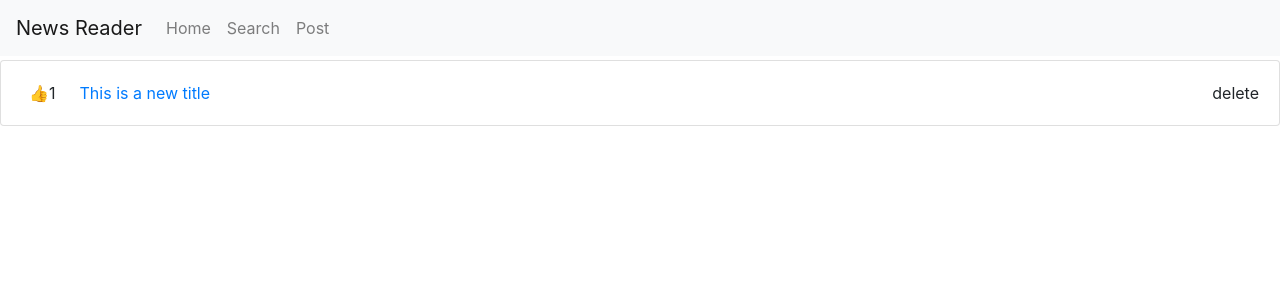
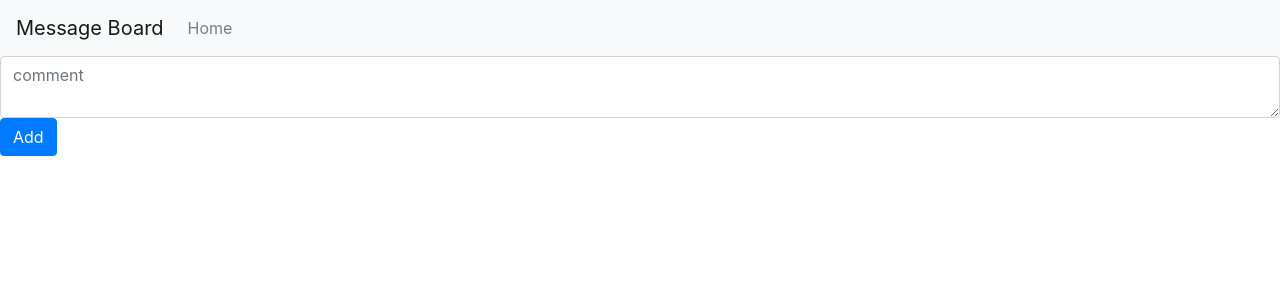
Before and after one commit to pavankumarchalla/message-board-redux, a React (Create React App) app: page / in a window 1280 px wide. Shown: the top 300 px of the page. Built offline with nearby package versions, Linux system fonts and the light colour scheme.

Commit message:
Basic react message board app is ready

```diff
--- a/src/components/App.js
+++ b/src/components/App.js
@@ -1,27 +1,30 @@
 import React from "react";
-import PostList from "./PostList";
+import CommentList from "./CommentList";
+import CommentForm from "./CommentForm";
 import "bootstrap/dist/css/bootstrap.css";
 
 class App extends React.Component {
   state = {
-    posts: [
-      {
-        id: 1,
-        title: "This is a new title",
-        url: "http://google.com"
-      }
-    ]
+    comments: []
   };
 
-  addPost(post) {
-    //this.setState({ posts: [...this.state.posts, post] });
+  addComment(comment) {
+    this.setState({ comments: [...this.state.comments, comment] });
+  }
+
+  deleteComment(comment) {
+    const updatedComments = this.state.comments.filter(c => c !== comment);
+    this.setState({ comments: updatedComments });
   }
 
   render() {
     return (
       <div>
-        {/* <TodoForm addTodo={item => this.props.addTodo(item)} /> */}
-        <PostList posts={this.state.posts} deletePost={this.deletePost} />
+        <CommentForm addComment={comment => this.addComment(comment)} />
+        <CommentList
+          comments={this.state.comments}
+          deleteComment={comment => this.deleteComment(comment)}
+        />
       </div>
     );
   }
--- /dev/null
+++ b/src/components/CommentForm.js
@@ -0,0 +1,41 @@
+import React from "react";
+
+class PostForm extends React.Component {
+  constructor(props) {
+    super(props);
+    this.state = {
+      commentInput: ""
+    };
+  }
+
+  handleChange = event => {
+    this.setState({
+      commentInput: event.target.value
+    });
+  };
+
+  handleSubmit = event => {
+    event.preventDefault();
+    this.props.addComment(this.state.commentInput);
+    this.setState({
+      inputText: ""
+    });
+  };
+  render() {
+    return (
+      <form>
+        <textarea
+          onChange={this.handleChange}
+          type="text"
+          className="form-control"
+          value={this.state.commentInput}
+          placeholder="comment"
+        />
+        <button onClick={this.handleSubmit} className="btn btn-primary">
+          Add
+        </button>
+      </form>
+    );
+  }
+}
+export default PostForm;
--- a/src/components/PostList.js
+++ b/src/components/CommentList.js
@@ -1,34 +1,24 @@
 import React from "react";
 
-class PostList extends React.Component {
-  handleDelete = item => {
-    // this.props.deleteTodo(item);
+class CommentList extends React.Component {
+  handleDelete = comment => {
+    this.props.deleteComment(comment);
   };
 
-  renderPost(post) {
-    if (post) {
-      return <a href={post.url}>{post.title}</a>;
-    }
-  }
-
   render() {
-    if (!this.props.posts.length > 0) {
-      return "loading....";
-    }
-
     return (
       <ul className="list-group">
-        {this.props.posts.map(post => {
+        {this.props.comments.map(comment => {
           return (
-            <div key={post.title} className="card mt-1">
+            <div key={comment} className="card mt-1">
               <div className="card-body">
                 <span className="ml-2" role="img" aria-label="">
                   👍
                 </span>
                 <span className="mr-4 upvotes">1</span>
-                {this.renderPost(post)}
+                {comment}
                 <span
-                  onClick={this.handleDelete.bind(this, post)}
+                  onClick={this.handleDelete.bind(this, comment)}
                   className="float-right"
                 >
                   delete
@@ -42,4 +32,4 @@ class PostList extends React.Component {
   }
 }
 
-export default PostList;
+export default CommentList;
--- a/src/components/Navbar.js
+++ b/src/components/Navbar.js
@@ -7,7 +7,7 @@ class Navbar extends React.Component {
       <div>
         <nav className="navbar navbar-expand-lg navbar-light bg-light">
           <Link className="navbar-brand" to="/">
-            News Reader
+            Message Board
           </Link>
           <button
             className="navbar-toggler"
@@ -27,16 +27,6 @@ class Navbar extends React.Component {
                   Home <span className="sr-only">(current)</span>
                 </Link>
               </li>
-              <li className="nav-item">
-                <Link className="nav-link" to="/search">
-                  Search
-                </Link>
-              </li>
-              <li className="nav-item">
-                <Link className="nav-link" to="/post">
-                  Post
-                </Link>
-              </li>
             </ul>
           </div>
         </nav>
--- a/src/components/PostForm.js
+++ /dev/null
@@ -1,57 +0,0 @@
-import React from "react";
-
-class PostForm extends React.Component {
-  constructor(props) {
-    super(props);
-    this.state = {
-      newPost: {
-        title: "",
-        link: ""
-      }
-    };
-  }
-
-  handleChangeTitle = event => {
-    this.setState({
-      newPost: { title: event.target.value }
-    });
-  };
-
-  handleChangeLink = event => {
-    this.setState({
-      newPost: { link: event.target.value }
-    });
-  };
-
-  handleSubmit = event => {
-    event.preventDefault();
-    this.props.addPost(this.state.newPost);
-    this.setState({
-      inputText: ""
-    });
-  };
-  render() {
-    return (
-      <form>
-        <input
-          onChange={this.handleChangeTitle}
-          type="text"
-          className="form-control"
-          value={this.state.titleInput}
-          placeholder="Post title"
-        />
-        <input
-          onChange={this.handleChangeLink}
-          type="text"
-          className="form-control"
-          value={this.state.linkInput}
-          placeholder="Post link"
-        />
-        <button onClick={this.handleSubmit} className="btn btn-primary">
-          Add
-        </button>
-      </form>
-    );
-  }
-}
-export default PostForm;
--- a/src/index.js
+++ b/src/index.js
@@ -2,7 +2,7 @@ import React from "react";
 import ReactDOM from "react-dom";
 import { BrowserRouter, Route } from "react-router-dom";
 import App from "./components/App";
-import PostForm from "./components/PostForm";
+import CommentForm from "./components/CommentForm";
 import Navbar from "./components/Navbar";
 
 ReactDOM.render(
@@ -11,7 +11,7 @@ ReactDOM.render(
       <div>
         <Navbar />
         <Route path="/" exact component={App} />
-        <Route path="/post" component={PostForm} />
+        <Route path="/post" component={CommentForm} />
       </div>
     </BrowserRouter>
   </div>,
```
